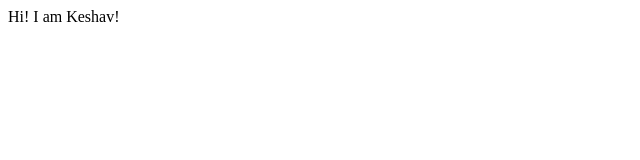
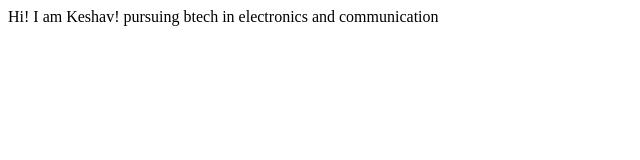
Before and after one commit to keshav1222/portfolio-site, a plain HTML site: page index.html in a window 1280 px wide. Shown: the whole page, without its empty margins (0-640 px from the left). Drawn offline with Linux system fonts and the light colour scheme.

Commit message:
Update index.html

```diff
--- a/index.html
+++ b/index.html
@@ -8,5 +8,6 @@
 </head>
 <body>
     Hi! I am Keshav!
+    pursuing btech in electronics and communication
 </body>
 </html>
```
